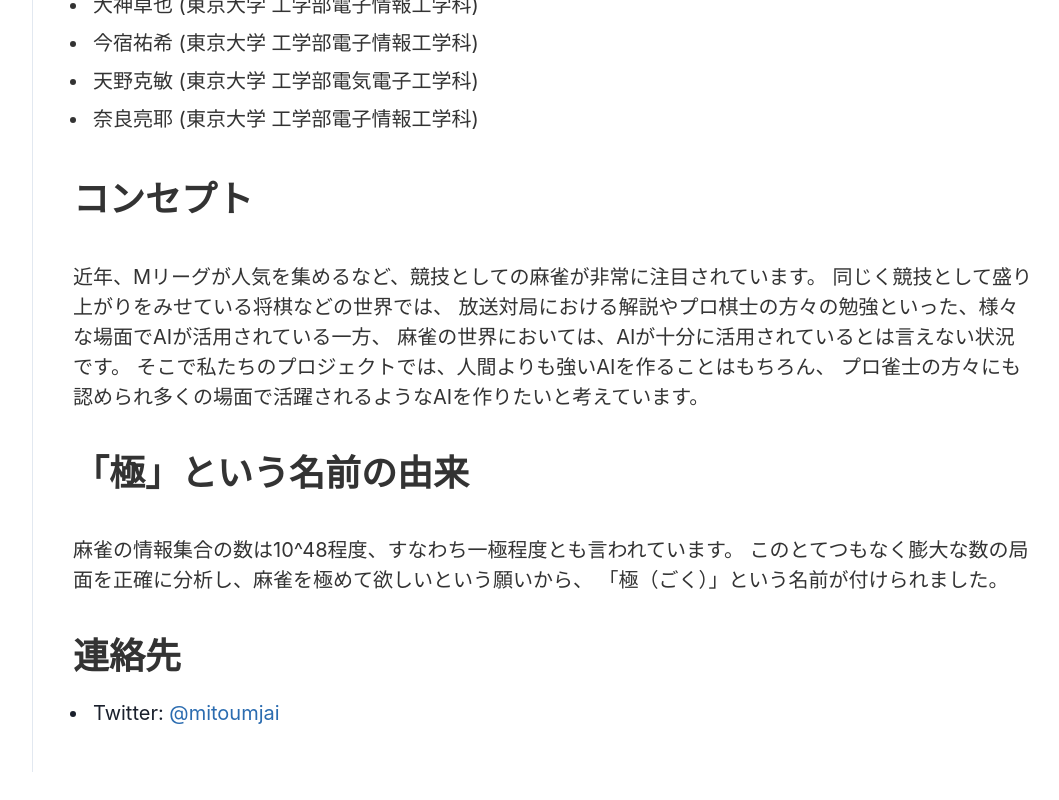
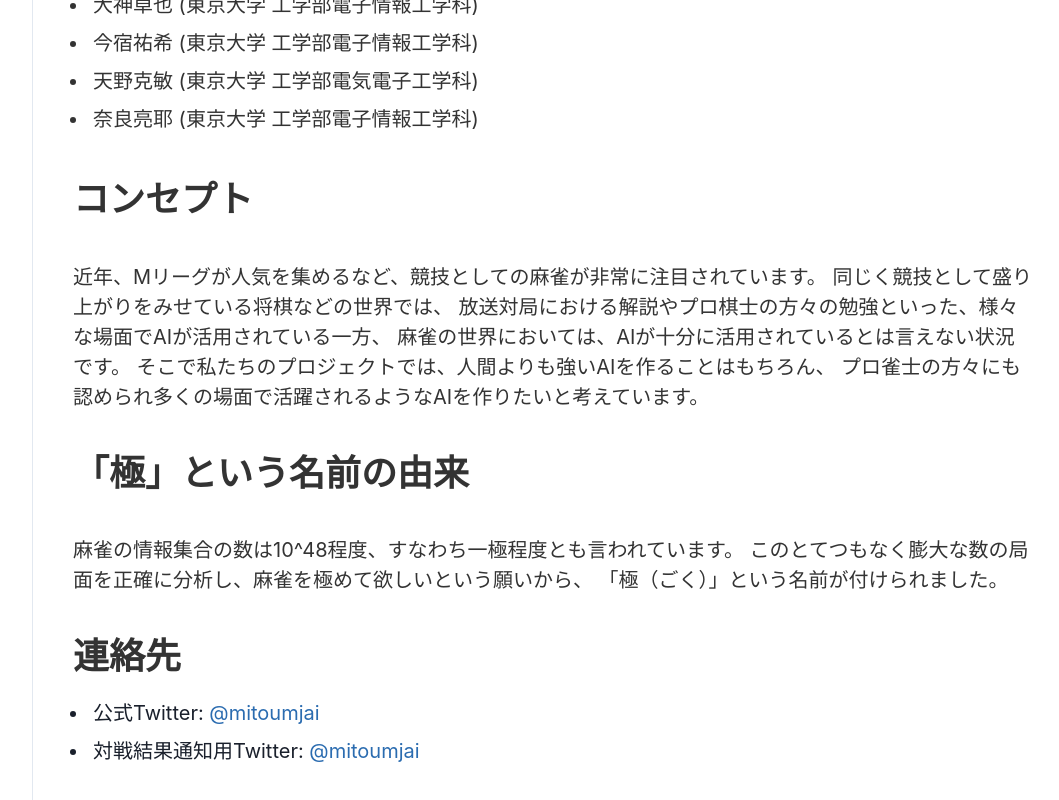
Before and after one commit to mitou2022-mahjong-ai/goku-portfolio, a Next.js app in the folder frontend/: page / in a window 1280 px wide. Shown: the part 469-1269 px from the top of the page, without its empty margins (207-1266 px from the left). Before the commit the page ends 1241 px from the top, so only its background shows below. Built offline with nearby package versions, Linux system fonts and the light colour scheme.

Commit message:
chore: 通知用と対戦用の両方乗せる

```diff
--- a/frontend/pages/index.tsx
+++ b/frontend/pages/index.tsx
@@ -68,7 +68,19 @@ const Page: NextPage = () => {
         <UnorderedList pt="4">
           <ListItem fontSize="xl" p="1">
             {" "}
-            Twitter:{" "}
+            公式Twitter:{" "}
+            <Link
+              href="https://twitter.com/mitoumjai"
+              color="blue.600"
+              isExternal
+            >
+              {" "}
+              @mitoumjai
+            </Link>
+          </ListItem>
+          <ListItem fontSize="xl" p="1">
+            {" "}
+            対戦結果通知用Twitter:{" "}
             <Link
               href="https://twitter.com/goku_log"
               color="blue.600"
```
